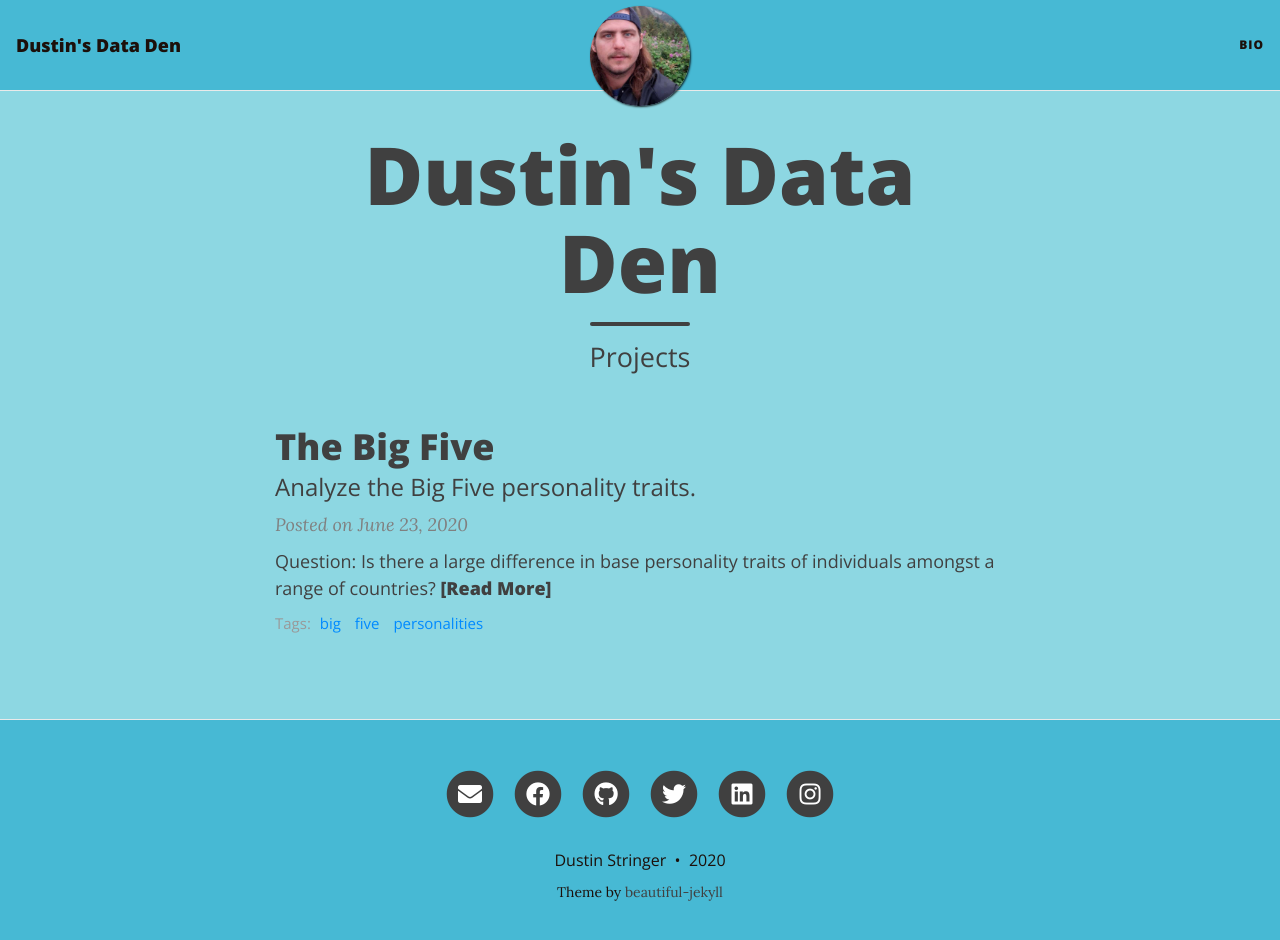
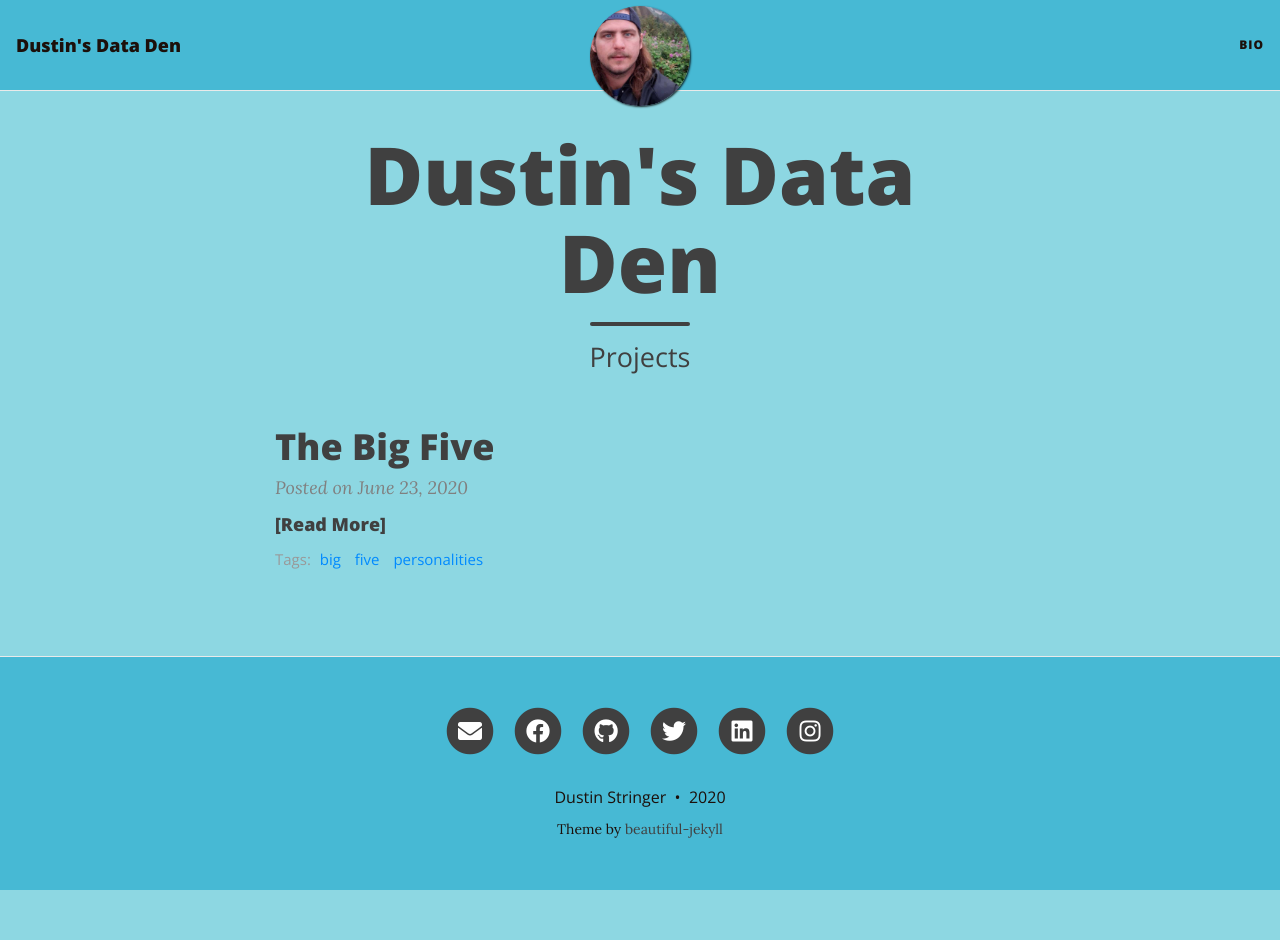
Before and after one commit to dustin-py/dustin-py.github.io, a Jekyll site: the page built from index.html, in a window 1280 px wide and 953 px high. Shown: the top 940 px of the window. Built offline with Jekyll 4.4.1, drawn with Linux system fonts in a browser that asks for light colours; nearby versions of some CDN libraries; the list of posts is cut into pages by our own code.

Commit message:
Update 2020-06-23-myfirstpost.md

```diff
--- a/_posts/2020-06-23-myfirstpost.md
+++ b/_posts/2020-06-23-myfirstpost.md
@@ -1,16 +1,12 @@
 ---
 layout: post
 title: The Big Five
-subtitle: Analyze the Big Five personality traits.
+subtitle: ## Is there a large difference in base personality traits of individuals amongst a range of countries?.
 gh-repo: https://github.com/dustin-py/Unit_1_Build
 gh-badge: [star, fork, follow]
 tags: [big,five,personalities]
 comments: true
 ---
-
-## Question:
-Is there a large difference in base personality traits of individuals amongst a range of countries?
-
 
 <img src="https://i0.wp.com/themorningpeptalk.com//wp-content/uploads/2019/03/character.jpg?resize=640%2C640&ssl=1">
 
```
